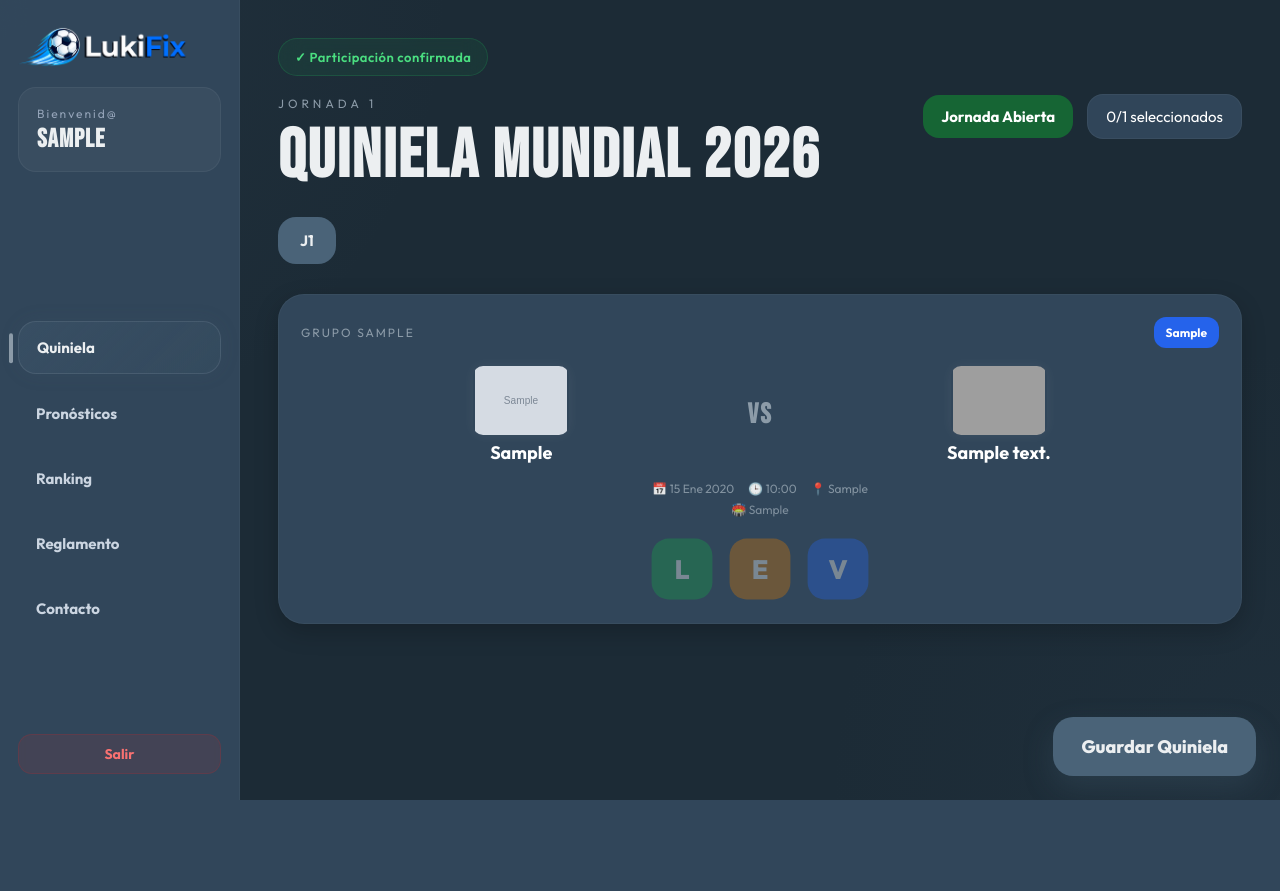
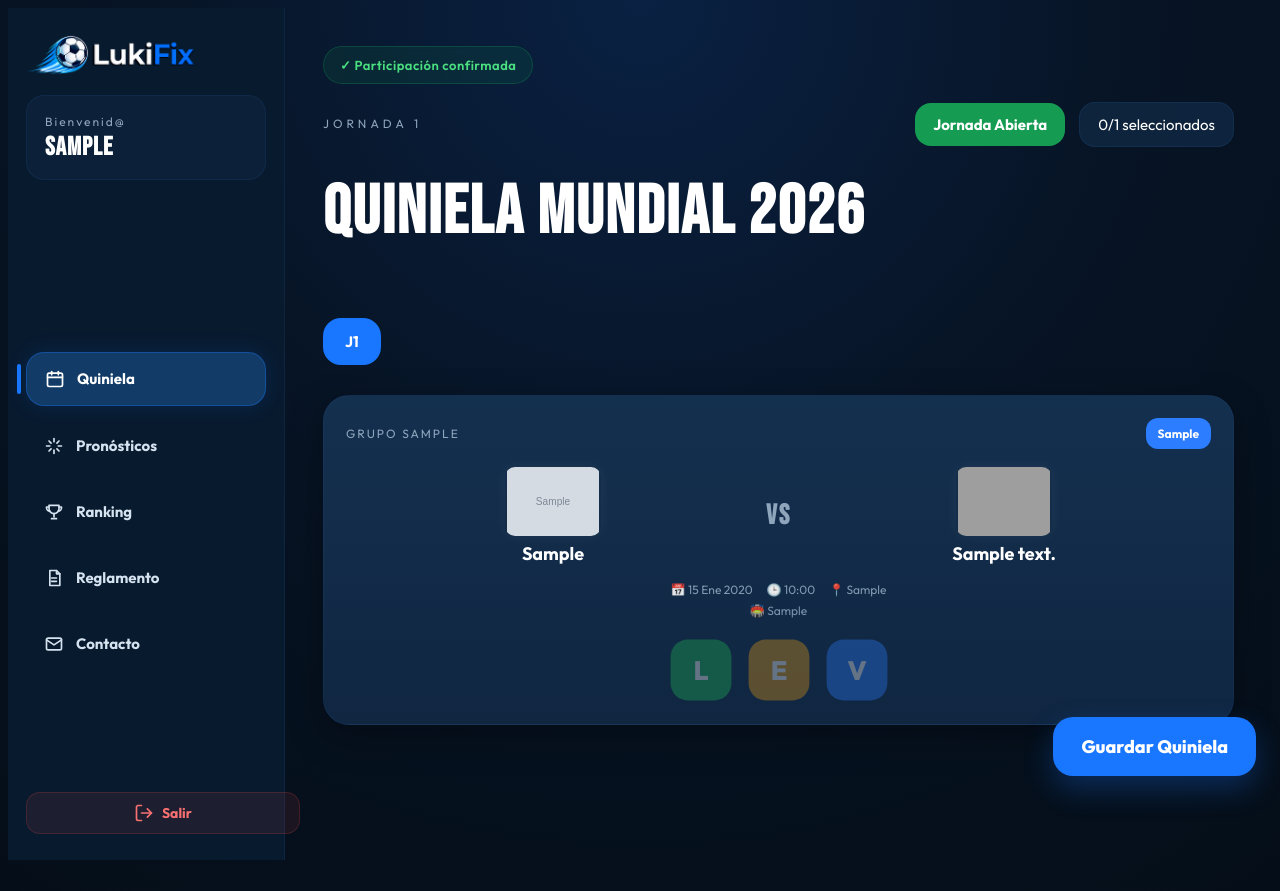
Before and after one commit to Darkial11/quiniela, a Django app: page /mundial-2026/ in a window 1280 px wide. Before the commit the page ends 800 px from the top, so only its background shows below. Run offline with Django 5.2, Linux system fonts and the light colour scheme; a user stored in the database is signed in; data comes from the database, SQL or seed files in the repository; tables that the repository leaves empty hold one stand-in row (values such as "Sample post"); grey boxes marked "Sample" are stand-in pictures; grey boxes are pictures that could not be loaded.

Commit message:
actualizacion visual dk

```diff
--- a/quiniela/static/css/base.css
+++ b/quiniela/static/css/base.css
@@ -1,23 +1,63 @@
 /* =========================
-   PALETA — AZUL ACERO INDUSTRIAL
+   PALETA — AZUL VIBRANTE (ESPN / SOFASCORE STYLE)
 ========================= */
 
 :root{
 
-    --azul-950:#1C2B36;
-    --azul-950-rgb:28,43,54;
+    --bg-main:#071425;
+    --bg-gradient-top:#0A2143;
+    --bg-gradient-bottom:#050E18;
 
-    --azul-800:#34495E;
-    --azul-800-rgb:52,73,94;
+    --bg-sidebar:#081A2E;
+    --bg-sidebar-rgb:8,26,46;
+    --bg-sidebar-hover:#102B48;
+    --bg-sidebar-active:#123C67;
 
-    --azul-600:#4A6378;
-    --azul-600-rgb:74,99,120;
+    --bg-card:#102641;
+    --bg-card-rgb:16,38,65;
+    --bg-card-hover:#173A5D;
+    --bg-card-hover-rgb:23,58,93;
 
-    --azul-300:#8C9BA8;
-    --azul-300-rgb:140,155,168;
+    --primary:#1976FF;
+    --primary-rgb:25,118,255;
+    --primary-hover:#2E8CFF;
+    --primary-pressed:#0F5BD6;
 
-    --azul-100:#ECEFF1;
-    --azul-100-rgb:236,239,241;
+    --secondary-blue:#56A8FF;
+    --secondary-blue-rgb:86,168,255;
+
+    --text:#FFFFFF;
+    --text-secondary:#D5E2EF;
+    --text-muted:#8EA5BC;
+    --text-muted-rgb:142,165,188;
+
+    --border:#25598D;
+    --border-rgb:37,89,141;
+
+    --jornada-normal:#17304C;
+    --jornada-hover:#235B92;
+    --jornada-selected:#1976FF;
+
+    --local:#1FB955;
+    --local-hover:#27D162;
+    --local-rgb:31,185,85;
+
+    --empate:#E79A12;
+    --empate-hover:#F3AE2E;
+    --empate-rgb:231,154,18;
+
+    --visita:#2C7DFF;
+    --visita-hover:#4D95FF;
+    --visita-rgb:44,125,255;
+
+    --success:#169B52;
+    --danger:#D14343;
+    --warning:#D4A017;
+
+    --card-gradient:linear-gradient(180deg, #14304F 0%, #102641 100%);
+    --shadow:0 12px 35px rgba(0,0,0,.35);
+
+}
 
 }
 
@@ -45,18 +85,13 @@ body{
 
     background:
         radial-gradient(
-            circle at top left,
-            rgba(var(--azul-600-rgb),.10),
-            transparent 30%
-        ),
-        radial-gradient(
-            circle at bottom right,
-            rgba(var(--azul-800-rgb),.14),
-            transparent 30%
-        ),
-        var(--azul-950);
+            circle at top,
+            var(--bg-gradient-top) 0%,
+            var(--bg-main) 45%,
+            var(--bg-gradient-bottom) 100%
+        );
 
-    color:white;
+    color:var(--text);
 
     min-height:100vh;
 
@@ -81,7 +116,7 @@ button{
 
 h1{
 
-    color:var(--azul-100);
+    color:var(--text);
 
     line-height:1;
 
@@ -92,7 +127,7 @@ h1{
 
 h2{
 
-    color:var(--azul-100);
+    color:var(--text);
 
     line-height:1;
 
@@ -103,14 +138,14 @@ h3,
 h4,
 h5{
 
-    color:var(--azul-100);
+    color:var(--text);
 
     font-family:'Outfit',sans-serif;
 }
 
 p{
 
-    color:var(--azul-300);
+    color:var(--text-secondary);
 
     line-height:1.6;
 }
@@ -201,12 +236,12 @@ p{
 
 .toast.success{
 
-    background:#16a34a;
+    background:var(--success);
 }
 
 .toast.error{
 
-    background:#dc2626;
+    background:var(--danger);
 }
 
 /* =========================
--- a/quiniela/static/css/quiniela.css
+++ b/quiniela/static/css/quiniela.css
@@ -30,7 +30,7 @@
 
 .mini-title{
 
-    color:var(--azul-300);
+    color:var(--text-muted);
 
     letter-spacing:4px;
 
@@ -70,9 +70,9 @@
 
     border-radius: 999px;
 
-    background: rgba(34,197,94,.08);
+    background: rgba(22,155,82,.12);
 
-    border: 1px solid rgba(34,197,94,.18);
+    border: 1px solid rgba(22,155,82,.28);
 
     color: #4ade80;
 
@@ -100,11 +100,11 @@
 
     border-radius: 999px;
 
-    background: rgba(245,158,11,.08);
+    background: rgba(212,160,23,.12);
 
-    border: 1px solid rgba(245,158,11,.22);
+    border: 1px solid rgba(212,160,23,.28);
 
-    color: #fbbf24;
+    color: #f3c04a;
 
     font-size: 13px;
 
@@ -140,21 +140,21 @@
 
 .abierta{
 
-    background:#166534;
+    background:var(--success);
 }
 
 .cerrada-status{
 
-    background:#991b1b;
+    background:var(--danger);
 }
 
 .progress-box{
 
     background:
-        rgba(var(--azul-800-rgb),.9);
+        rgba(var(--bg-card-rgb),.9);
 
     border:
-        1px solid rgba(var(--azul-300-rgb),.10);
+        1px solid rgba(var(--border-rgb),.20);
 
     border-radius:16px;
 
@@ -180,9 +180,9 @@
 
 .jornada-pill{
 
-    background:var(--azul-800);
+    background:var(--jornada-normal);
 
-    color:var(--azul-100);
+    color:var(--text);
 
     padding:14px 22px;
 
@@ -195,11 +195,16 @@
     transition:.25s;
 }
 
+.jornada-pill:hover{
+
+    background:var(--jornada-hover);
+}
+
 .active-pill{
 
-    background:var(--azul-600);
+    background:var(--jornada-selected);
 
-    color:var(--azul-100);
+    color:var(--text);
 }
 
 /* =========================
@@ -228,11 +233,10 @@
 
     overflow:hidden;
 
-    background:
-        rgba(var(--azul-800-rgb),.92);
+    background:var(--card-gradient);
 
     border:
-        1px solid rgba(var(--azul-300-rgb),.08);
+        1px solid rgba(var(--border-rgb),.16);
 
     border-radius:26px;
 
@@ -242,8 +246,7 @@
 
     transition:.3s;
 
-    box-shadow:
-        0 8px 24px rgba(0,0,0,.20);
+    box-shadow:var(--shadow);
 
     animation: cardEntrada .4s ease both;
 }
@@ -254,11 +257,11 @@
         translateY(-5px);
 
     border:
-        1px solid rgba(var(--azul-600-rgb),.22);
+        1px solid rgba(var(--primary-rgb),.30);
 
     box-shadow:
-        0 16px 34px rgba(0,0,0,.28),
-        0 0 20px rgba(var(--azul-600-rgb),.10);
+        var(--shadow),
+        0 0 20px rgba(var(--primary-rgb),.12);
 }
 
 /* =========================
@@ -278,7 +281,7 @@
 
 .grupo-badge{
 
-    color:var(--azul-300);
+    color:var(--text-muted);
 
     text-transform:uppercase;
 
@@ -359,7 +362,7 @@
 
 .versus{
 
-    color:var(--azul-300);
+    color:var(--text-muted);
 
     font-size:22px;
 
@@ -384,7 +387,7 @@
 
     margin-top:10px;
 
-    color:var(--azul-300);
+    color:var(--text-muted);
 
     font-size:12px;
 
@@ -406,7 +409,7 @@
 
     margin-top:6px;
 
-    color:var(--azul-300);
+    color:var(--text-muted);
 
     font-size:12px;
 
@@ -467,17 +470,32 @@
 
 .local{
 
-    background:#16a34a;
+    background:var(--local);
+}
+
+.local:hover{
+
+    background:var(--local-hover);
 }
 
 .empate{
 
-    background:#d97706;
+    background:var(--empate);
+}
+
+.empate:hover{
+
+    background:var(--empate-hover);
 }
 
 .visita{
 
-    background:#2563eb;
+    background:var(--visita);
+}
+
+.visita:hover{
+
+    background:var(--visita-hover);
 }
 
 /* =========================
@@ -539,9 +557,9 @@
 
     bottom:24px;
 
-    background:var(--azul-600);
+    background:var(--primary);
 
-    color:var(--azul-100);
+    color:var(--text);
 
     border:none;
 
@@ -558,18 +576,20 @@
     z-index:999;
 
     box-shadow:
-        0 12px 30px rgba(var(--azul-600-rgb),.26);
+        0 12px 30px rgba(var(--primary-rgb),.28);
 
     transition:.25s;
 }
 
 .floating-save:hover{
 
+    background:var(--primary-hover);
+
     transform:
         translateY(-3px);
 
     box-shadow:
-        0 18px 36px rgba(var(--azul-600-rgb),.36);
+        0 18px 36px rgba(var(--primary-rgb),.38);
 }
 
 /* =========================
@@ -585,10 +605,10 @@
 
 .success-btn{
 
-    background:#16a34a !important;
+    background:var(--success) !important;
 
     box-shadow:
-        0 0 20px rgba(34,197,94,.28);
+        0 0 20px rgba(22,155,82,.30);
 }
 
 /* =========================
@@ -865,19 +885,19 @@
 .local.seleccionado{
 
     box-shadow:
-        0 0 24px rgba(34,197,94,.55);
+        0 0 24px rgba(var(--local-rgb),.55);
 }
 
 .empate.seleccionado{
 
     box-shadow:
-        0 0 24px rgba(217,119,6,.55);
+        0 0 24px rgba(var(--empate-rgb),.55);
 }
 
 .visita.seleccionado{
 
     box-shadow:
-        0 0 24px rgba(37,99,235,.55);
+        0 0 24px rgba(var(--visita-rgb),.55);
 }
 
 /* =========================
--- a/quiniela/static/css/sidebar.css
+++ b/quiniela/static/css/sidebar.css
@@ -13,8 +13,8 @@
 
 .sidebar {
     width: 240px;
-    background: rgba(var(--azul-800-rgb),.92);
-    border-right: 1px solid rgba(var(--azul-300-rgb),.08);
+    background: var(--bg-sidebar);
+    border-right: 1px solid rgba(var(--border-rgb),.18);
     backdrop-filter: blur(12px);
     padding: 26px 18px;
     display: flex;
@@ -52,8 +52,8 @@
 ========================= */
 
 .sidebar-user {
-    background: rgba(255,255,255,.04);
-    border: 1px solid rgba(255,255,255,.05);
+    background: rgba(var(--bg-card-rgb),.6);
+    border: 1px solid rgba(var(--border-rgb),.18);
     border-radius: 18px;
     padding: 18px;
     display: flex;
@@ -62,13 +62,13 @@
 }
 
 .sidebar-user span {
-    color: #94a3b8;
+    color: var(--text-muted);
     font-size: 12px;
     letter-spacing: 2px;
 }
 
 .sidebar-user h3 {
-    color: var(--azul-100);
+    color: var(--text);
     font-size: 26px;
     line-height: 1;
     margin: 0;
@@ -89,17 +89,26 @@
 
 .sidebar-nav a {
     position: relative;
+    display: flex;
+    align-items: center;
+    gap: 12px;
     padding: 16px 18px;
     border-radius: 18px;
-    color: #cbd5e1;
+    color: var(--text-secondary);
     font-size: 15px;
     font-weight: 700;
     transition: .25s;
 }
 
+.nav-icon {
+    width: 20px;
+    height: 20px;
+    flex-shrink: 0;
+}
+
 .sidebar-nav a:hover {
-    background: rgba(var(--azul-600-rgb),.16);
-    color: var(--azul-100);
+    background: var(--bg-sidebar-hover);
+    color: var(--text);
     transform: translateX(3px);
 }
 
@@ -108,14 +117,10 @@
 ========================= */
 
 .active-link {
-    background: linear-gradient(
-        135deg,
-        rgba(var(--azul-600-rgb),.30),
-        rgba(var(--azul-600-rgb),.14)
-    );
-    border: 1px solid rgba(var(--azul-300-rgb),.20);
-    color: var(--azul-100) !important;
-    box-shadow: 0 0 20px rgba(var(--azul-600-rgb),.10);
+    background: var(--bg-sidebar-active);
+    border: 1px solid rgba(var(--primary-rgb),.35);
+    color: var(--text) !important;
+    box-shadow: 0 0 20px rgba(var(--primary-rgb),.15);
 }
 
 .active-link::before {
@@ -127,7 +132,7 @@
     width: 4px;
     height: 58%;
     border-radius: 30px;
-    background: var(--azul-300);
+    background: var(--primary);
 }
 
 /* =========================
@@ -138,9 +143,10 @@
     display: inline-flex;
     align-items: center;
     justify-content: center;
+    gap: 8px;
     text-align: center;
-    background: rgba(220,38,38,.10);
-    border: 1px solid rgba(220,38,38,.18);
+    background: rgba(209,67,67,.10);
+    border: 1px solid rgba(209,67,67,.22);
     color: #f87171;
     padding: 10px 16px;
     border-radius: 14px;
@@ -152,7 +158,7 @@
 
 .logout-btn:hover {
     transform: translateY(-2px);
-    box-shadow: 0 10px 24px rgba(220,38,38,.22);
+    box-shadow: 0 10px 24px rgba(209,67,67,.24);
 }
 
 /* =========================
@@ -204,7 +210,6 @@
         flex-direction: column;
     }
 
-    /* Sidebar se convierte en drawer lateral */
     .sidebar {
         position: fixed;
         top: 0;
@@ -215,7 +220,7 @@
         transform: translateX(-100%);
         transition: transform .3s cubic-bezier(.4,0,.2,1);
         padding: 30px 20px;
-        border-right: 1px solid rgba(var(--azul-300-rgb),.14);
+        border-right: 1px solid rgba(var(--primary-rgb),.16);
         box-shadow: 4px 0 30px rgba(0,0,0,.5);
     }
 
@@ -223,7 +228,6 @@
         transform: translateX(0);
     }
 
-    /* Topbar fija en móvil */
     .mobile-topbar {
         display: flex;
         align-items: center;
@@ -231,9 +235,9 @@
         position: sticky;
         top: 0;
         z-index: 997;
-        background: rgba(var(--azul-950-rgb),.96);
+        background: rgba(5,14,24,.96);
         backdrop-filter: blur(14px);
-        border-bottom: 1px solid rgba(var(--azul-300-rgb),.10);
+        border-bottom: 1px solid rgba(var(--border-rgb),.14);
         padding: 12px 16px;
         gap: 12px;
     }
@@ -257,13 +261,13 @@
     }
 
     .mobile-welcome {
-        color: #64748b;
+        color: var(--text-muted);
         font-size: 10px;
         letter-spacing: 2px;
     }
 
     .mobile-nick {
-        color: var(--azul-100);
+        color: var(--text);
         font-family: 'Bebas Neue', sans-serif;
         font-size: 20px;
         letter-spacing: 1px;
@@ -282,8 +286,8 @@
         gap: 5px;
         width: 42px;
         height: 42px;
-        background: rgba(var(--azul-600-rgb),.16);
-        border: 1px solid rgba(var(--azul-300-rgb),.24);
+        background: rgba(var(--primary-rgb),.14);
+        border: 1px solid rgba(var(--primary-rgb),.28);
         border-radius: 12px;
         cursor: pointer;
         padding: 0;
@@ -292,20 +296,19 @@
     }
 
     .hamburger:hover {
-        background: rgba(var(--azul-600-rgb),.28);
+        background: rgba(var(--primary-rgb),.24);
     }
 
     .hamburger span {
         display: block;
         width: 20px;
         height: 2px;
-        background: var(--azul-100);
+        background: var(--text);
         border-radius: 2px;
         transition: .3s cubic-bezier(.4,0,.2,1);
         transform-origin: center;
     }
 
-    /* Animación X al abrir */
     .hamburger-active span:nth-child(1) {
         transform: translateY(7px) rotate(45deg);
     }
--- a/templates/base.html
+++ b/templates/base.html
@@ -22,7 +22,6 @@
     <link rel="stylesheet" href="{% static 'css/base.css' %}">
     <link rel="stylesheet" href="{% static 'css/sidebar.css' %}">
     <link rel="stylesheet" href="{% static 'css/landing.css' %}">
-    <link rel="stylesheet" href="{% static 'css/dashboard.css' %}">
     <link rel="stylesheet" href="{% static 'css/quiniela.css' %}">
     <link rel="stylesheet" href="{% static 'css/ranking.css' %}">
     <link rel="stylesheet" href="{% static 'css/auth.css' %}">
@@ -60,31 +59,39 @@
             {% if torneo_actual %}
 
             <a href="/{{ torneo_actual.slug }}/" class="{% if torneo_actual.slug in request.path and '/pronosticos' not in request.path and '/ranking' not in request.path %}active-link{% endif %}">
+                <svg class="nav-icon" viewBox="0 0 24 24" fill="none" stroke="currentColor" stroke-width="2" stroke-linecap="round" stroke-linejoin="round"><rect x="3" y="5" width="18" height="16" rx="2"></rect><line x1="3" y1="10" x2="21" y2="10"></line><line x1="8" y1="3" x2="8" y2="7"></line><line x1="16" y1="3" x2="16" y2="7"></line></svg>
                 Quiniela
             </a>
 
             <a href="/{{ torneo_actual.slug }}/pronosticos/" class="{% if '/pronosticos' in request.path %}active-link{% endif %}">
+                <svg class="nav-icon" viewBox="0 0 24 24" fill="none" stroke="currentColor" stroke-width="2" stroke-linecap="round" stroke-linejoin="round"><path d="M12 3v4M12 17v4M3 12h4M17 12h4M6 6l2.5 2.5M15.5 15.5L18 18M18 6l-2.5 2.5M8.5 15.5L6 18"></path></svg>
                 Pronósticos
             </a>
 
             <a href="/{{ torneo_actual.slug }}/ranking/" class="{% if '/ranking' in request.path %}active-link{% endif %}">
+                <svg class="nav-icon" viewBox="0 0 24 24" fill="none" stroke="currentColor" stroke-width="2" stroke-linecap="round" stroke-linejoin="round"><path d="M6 4h12v4a6 6 0 0 1-12 0V4z"></path><path d="M6 6H3v1a4 4 0 0 0 4 4"></path><path d="M18 6h3v1a4 4 0 0 1-4 4"></path><line x1="12" y1="14" x2="12" y2="18"></line><line x1="9" y1="20" x2="15" y2="20"></line></svg>
                 Ranking
             </a>
 
             {% endif %}
 
             <a href="/reglamento/" class="{% if '/reglamento' in request.path %}active-link{% endif %}">
+                <svg class="nav-icon" viewBox="0 0 24 24" fill="none" stroke="currentColor" stroke-width="2" stroke-linecap="round" stroke-linejoin="round"><path d="M7 3h8l4 4v14H7z"></path><path d="M15 3v4h4"></path><line x1="9" y1="12" x2="15" y2="12"></line><line x1="9" y1="16" x2="15" y2="16"></line></svg>
                 Reglamento
             </a>
 
             <a href="/contacto/" class="{% if '/contacto' in request.path %}active-link{% endif %}">
+                <svg class="nav-icon" viewBox="0 0 24 24" fill="none" stroke="currentColor" stroke-width="2" stroke-linecap="round" stroke-linejoin="round"><rect x="3" y="5" width="18" height="14" rx="2"></rect><path d="M3 7l9 6 9-6"></path></svg>
                 Contacto
             </a>
 
         </nav>
 
         <div class="sidebar-bottom">
-            <a href="/logout/" class="logout-btn">Salir</a>
+            <a href="/logout/" class="logout-btn">
+                <svg class="nav-icon" viewBox="0 0 24 24" fill="none" stroke="currentColor" stroke-width="2" stroke-linecap="round" stroke-linejoin="round"><path d="M9 21H5a2 2 0 0 1-2-2V5a2 2 0 0 1 2-2h4"></path><polyline points="16 17 21 12 16 7"></polyline><line x1="21" y1="12" x2="9" y2="12"></line></svg>
+                Salir
+            </a>
         </div>
 
     </aside>
```
Also changed, not shown: quiniela/static/css/auth.css (+18 -18 lines), quiniela/static/css/contacto.css (+14 -12 lines), quiniela/static/css/landing.css (+25 -25 lines), quiniela/static/css/ranking.css (+35 -69 lines).
